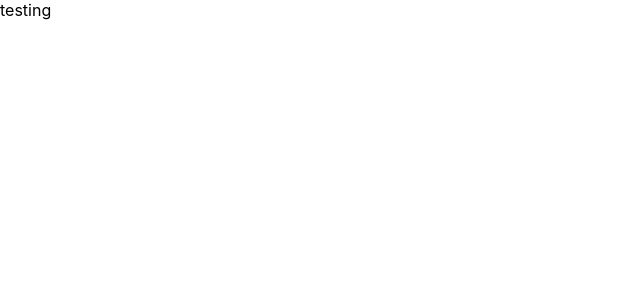
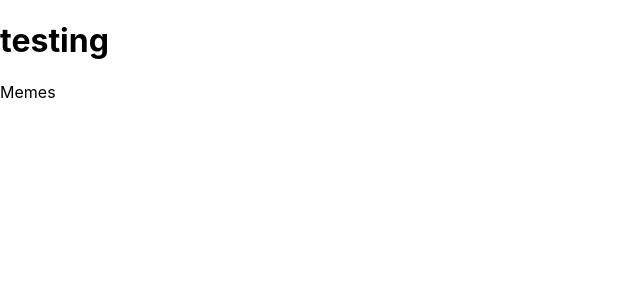
Before and after one commit to ctboyle6/practice-react-memegenerator, a React (Create React App) app: page / in a window 1280 px wide. Shown: the top 300 px of the page, without its empty margins (0-640 px from the left). Built offline with nearby package versions, Linux system fonts and the light colour scheme.

Commit message:
initialized MemeGenerator component

```diff
--- a/src/App.js
+++ b/src/App.js
@@ -1,9 +1,11 @@
 import Header from './components/Header'
+import MemeGenerator from './components/MemeGenerator'
 
 function App() {
   return (
     <div>
       <Header />
+      <MemeGenerator />
     </div>
   );
 }
--- a/src/components/Header.js
+++ b/src/components/Header.js
@@ -1,6 +1,8 @@
 function Header() {
   return (
-    <header>testing</header>
+    <header>
+      <h1>testing</h1>
+    </header>
   )
 }
 
--- /dev/null
+++ b/src/components/MemeGenerator.js
@@ -0,0 +1,18 @@
+import React, { Component } from 'react'
+
+class MemeGenerator extends Component {
+  constructor() {
+    super()
+    this.state = {}
+  }
+
+  render() {
+    return (
+      <div>
+        <p>Memes</p>
+      </div>
+    )
+  }
+}
+
+export default MemeGenerator
```
